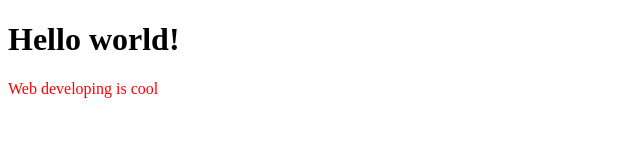
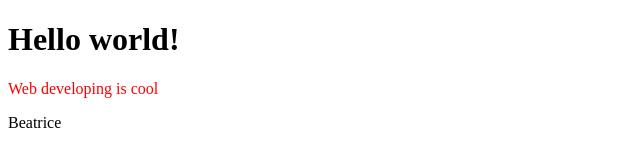
Before and after one commit to giansake/HTML-Project-Template, a plain HTML site: page index.html in a window 1280 px wide. Shown: the full height of the page, 0-640 px from the left. Drawn offline with Linux system fonts and the light colour scheme.

Commit message:
bea branch

```diff
--- a/index.html
+++ b/index.html
@@ -10,5 +10,6 @@
   <body>
     <h1>Hello world!</h1>
     <p>Web developing is cool</p>
+    <span> Beatrice </span>
   </body>
 </html>
```
